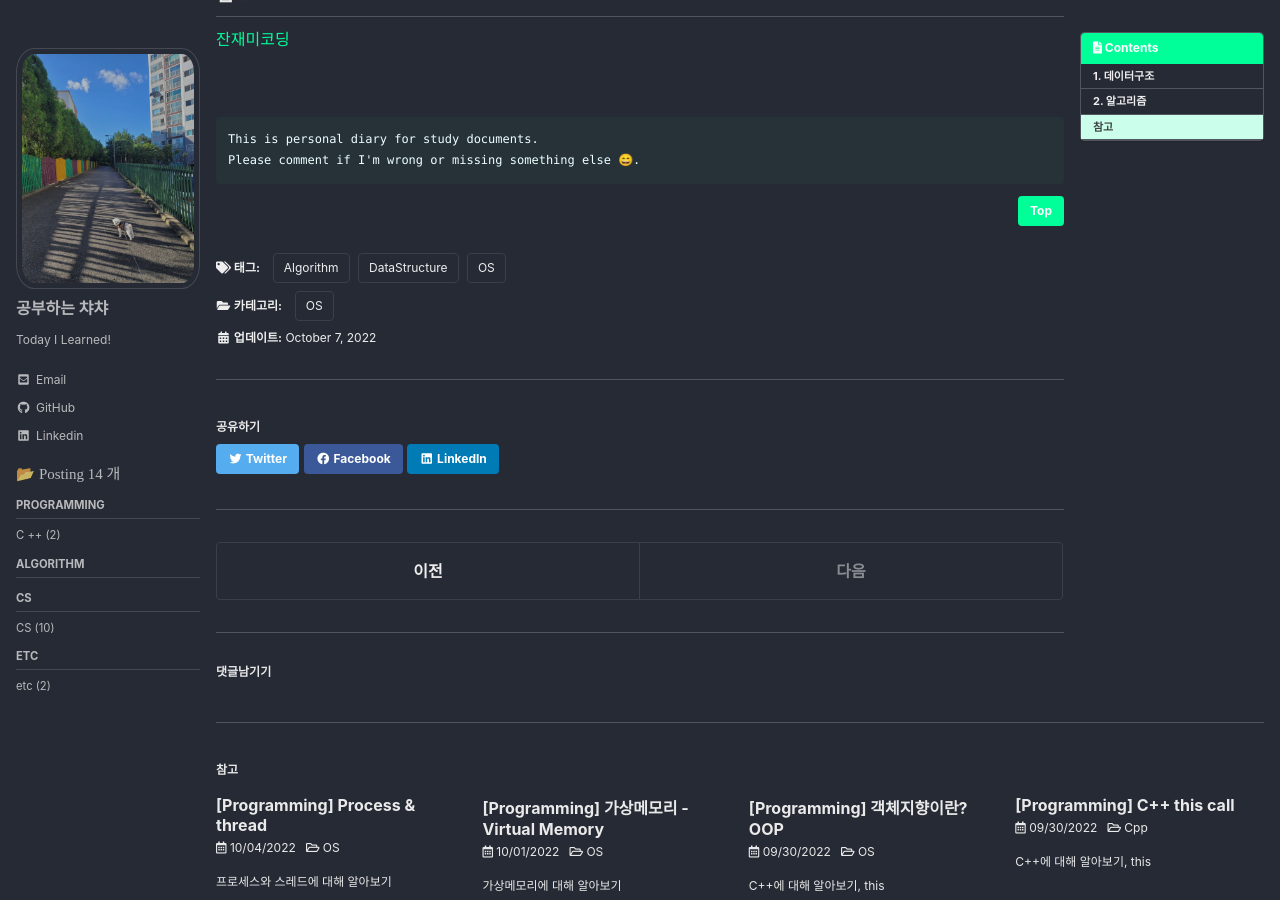
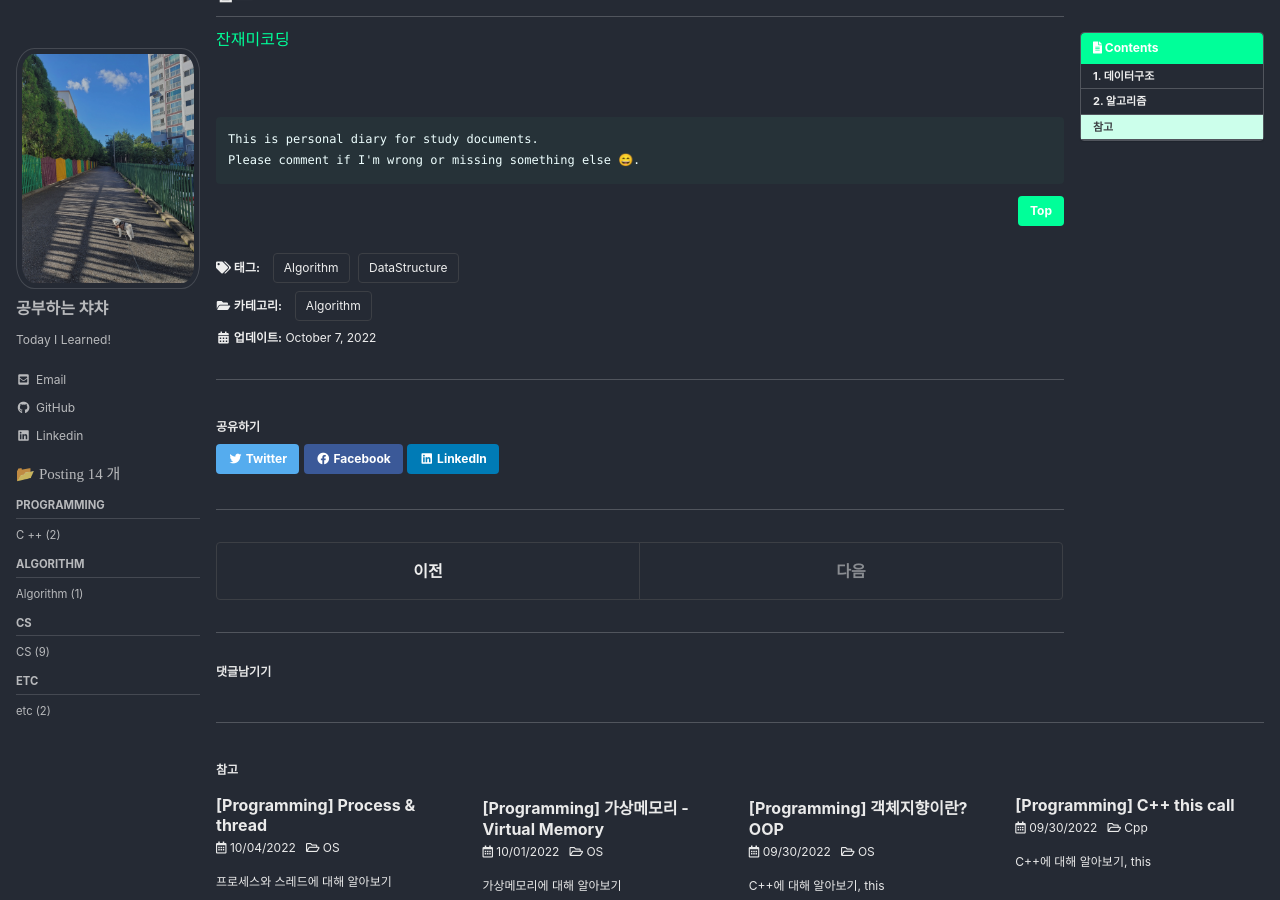
Before and after one commit to chachayelmo/chachayelmo.github.io, a Jekyll site: the page built from _posts/2022-10-07-algorithm-data-structure-algo.md, in a window 1280 px wide and 900 px high, scrolled down 754 px. Built offline with Jekyll 4.4.1, drawn with Linux system fonts in a browser that asks for light colours; cached includes are drawn as plain includes; comment, search, counter and statistics services are not loaded.

Commit message:
[POST] move category about data structure

```diff
--- a/_posts/2022-10-07-algorithm-data-structure-algo.md
+++ b/_posts/2022-10-07-algorithm-data-structure-algo.md
@@ -4,9 +4,9 @@ title:  "[Programming] Data structure and Algorithm"
 excerpt: "데이터 구조와 알고리즘에 대해 알아보기"
 
 categories:
-  - OS
+  - Algorithm
 tags:
-  - [OS, DataStructure, Algorithm]
+  - [DataStructure, Algorithm]
 
 toc: true
 toc_sticky: true
```
